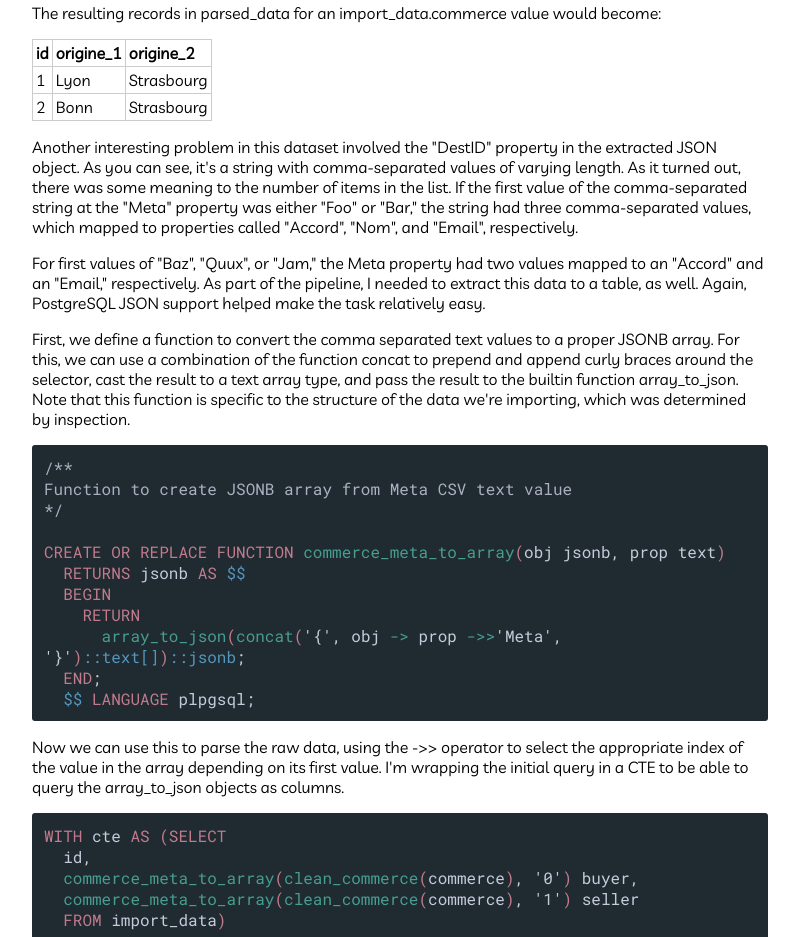
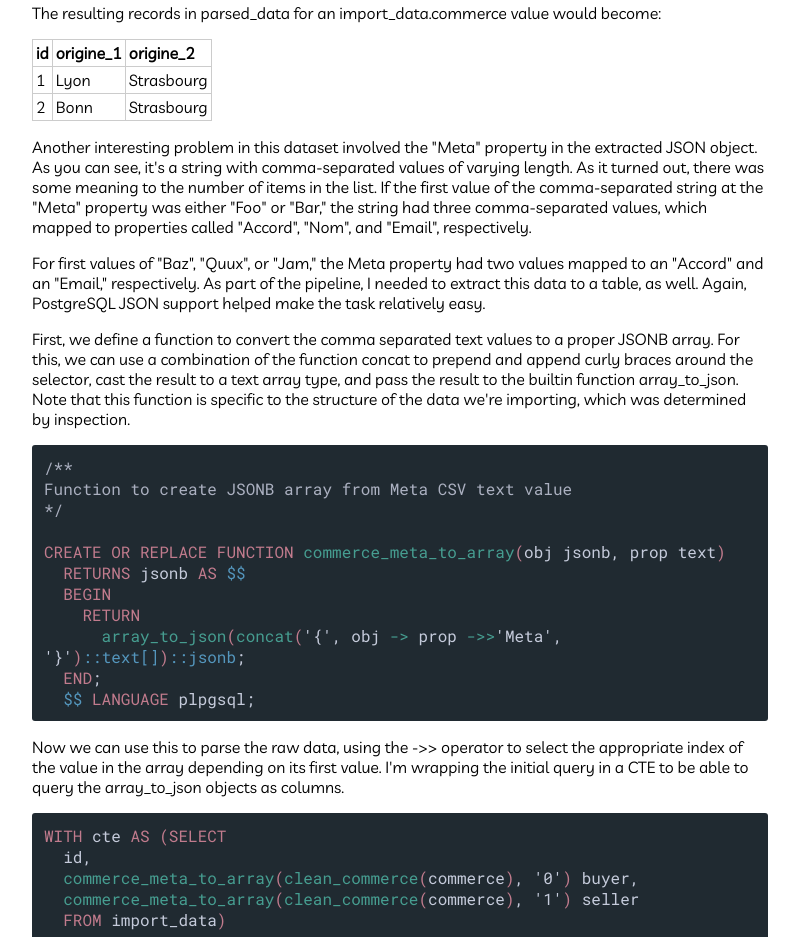
Before and after one commit to wesdoyle/wesdoyle.net, a plain HTML site: page posts/postgres-json.html in a window 1280 px wide. Shown: the part 3650-4587 px from the top of the page, without its empty margins (76-875 px from the left). Drawn offline with Linux system fonts and the light colour scheme.

Commit message:
Fix typo

```diff
--- a/posts/postgres-json.html
+++ b/posts/postgres-json.html
@@ -223,7 +223,7 @@
                     </tr>
                 </table>
 
-                <p>Another interesting problem in this dataset involved the "DestID" property in the extracted JSON object.  As you can see, it's a string with comma-separated values of varying length.  As it turned out, there was some meaning to the number of items in the list.  If the first value of the comma-separated string at the "Meta" property was either "Foo" or "Bar," the string had three comma-separated values, which mapped to properties called "Accord", "Nom", and "Email", respectively.</p>
+                <p>Another interesting problem in this dataset involved the "Meta" property in the extracted JSON object.  As you can see, it's a string with comma-separated values of varying length.  As it turned out, there was some meaning to the number of items in the list.  If the first value of the comma-separated string at the "Meta" property was either "Foo" or "Bar," the string had three comma-separated values, which mapped to properties called "Accord", "Nom", and "Email", respectively.</p>
                 <p>For first values of "Baz", "Quux", or "Jam," the Meta property had two values mapped to an "Accord" and an "Email," respectively.  As part of the pipeline, I needed to extract this data to a table, as well.  Again, PostgreSQL JSON support helped make the task relatively easy.</p>
                 <p>First, we define a function to convert the comma separated text values to a proper JSONB array.  For this, we can use a combination of the function concat to prepend and append curly braces around the selector, cast the result to a text array type, and pass the result to the builtin function array_to_json. Note that this function is specific to the structure of the data we're importing, which was determined by inspection.</p>
 
```
